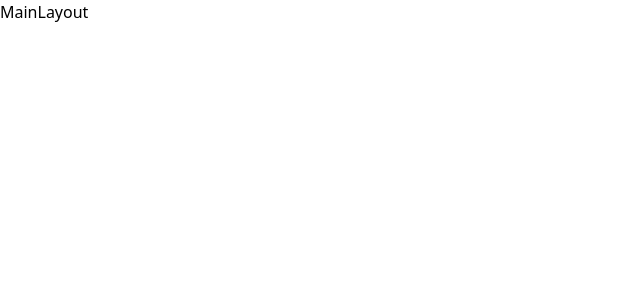
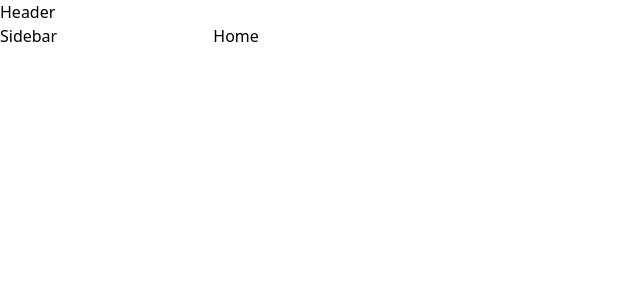
Before and after one commit to yashagrawaltech/vid-express_reactjs, a React (Vite) app in the folder frontend/: page / in a window 1280 px wide. Shown: the top 300 px of the page, without its empty margins (0-640 px from the left). Built offline with nearby package versions, Linux system fonts and the light colour scheme.

Commit message:
Add Main Layout

```diff
--- a/frontend/package.json
+++ b/frontend/package.json
@@ -13,6 +13,7 @@
     },
     "dependencies": {
         "@tailwindcss/vite": "^4.0.14",
+        "clsx": "^2.1.1",
         "react": "^19.0.0",
         "react-dom": "^19.0.0",
         "react-router-dom": "^7.3.0",
--- a/frontend/src/App.tsx
+++ b/frontend/src/App.tsx
@@ -4,14 +4,13 @@ import {
     RouterProvider,
 } from 'react-router-dom';
 import MainLayout from './layouts/MainLayout';
+import Home from './pages/Home';
 
 const routes: RouteObject[] = [
     {
         path: '/',
         element: <MainLayout />,
-        children: [
-            // { path: '', element: <Home /> }
-        ],
+        children: [{ path: '', element: <Home /> }],
     },
 ];
 
--- /dev/null
+++ b/frontend/src/components/Header.tsx
@@ -0,0 +1,24 @@
+const Header = ({
+    setShowSideBar,
+}: {
+    setShowSideBar: React.Dispatch<React.SetStateAction<boolean>>;
+}) => {
+    return (
+        <div className="flex">
+            Header
+            <span className="md:hidden">
+                <svg
+                    className="w-8 h-8"
+                    xmlns="http://www.w3.org/2000/svg"
+                    viewBox="0 0 24 24"
+                    fill="currentColor"
+                    onClick={() => setShowSideBar((p) => !p)}
+                >
+                    <path d="M3 4H21V6H3V4ZM3 11H21V13H3V11ZM3 18H21V20H3V18Z"></path>
+                </svg>
+            </span>
+        </div>
+    );
+};
+
+export default Header;
--- /dev/null
+++ b/frontend/src/components/Sidebar.tsx
@@ -0,0 +1,5 @@
+const Sidebar = () => {
+    return <div className="">Sidebar</div>;
+};
+
+export default Sidebar;
--- a/frontend/src/layouts/MainLayout.tsx
+++ b/frontend/src/layouts/MainLayout.tsx
@@ -1,5 +1,36 @@
+import { Outlet } from 'react-router-dom';
+import Sidebar from '../components/Sidebar';
+import Header from '../components/Header';
+import { useState } from 'react';
+import clsx from 'clsx';
+
 const MainLayout = () => {
-    return <div>MainLayout</div>;
+    const [showSideBar, setShowSideBar] = useState(false);
+
+    const asideClasses = clsx(
+        'w-[80dvw] absolute left-0 top-0 md:static md:w-full md:col-span-2 z-20 h-full overflow-y-auto',
+        {
+            block: showSideBar,
+            hidden: !showSideBar,
+            'md:block': true,
+        }
+    );
+
+    return (
+        <div className="w-dvw h-dvh flex flex-col overflow-hidden">
+            <header className="w-full sticky top-0 left-0 z-50">
+                <Header setShowSideBar={setShowSideBar} />
+            </header>
+            <div className="main w-full grid grid-cols-12 h-full overflow-hidden relative">
+                <aside className={asideClasses}>
+                    <Sidebar />
+                </aside>
+                <main className=" w-full col-span-12 md:col-span-10 h-full overflow-y-auto z-10">
+                    <Outlet />
+                </main>
+            </div>
+        </div>
+    );
 };
 
 export default MainLayout;
--- /dev/null
+++ b/frontend/src/pages/Home.tsx
@@ -0,0 +1,5 @@
+const Home = () => {
+    return <div className="">Home</div>;
+};
+
+export default Home;
```
Also changed, not shown: 1 other file (tests, documents, lock files or other folders).
